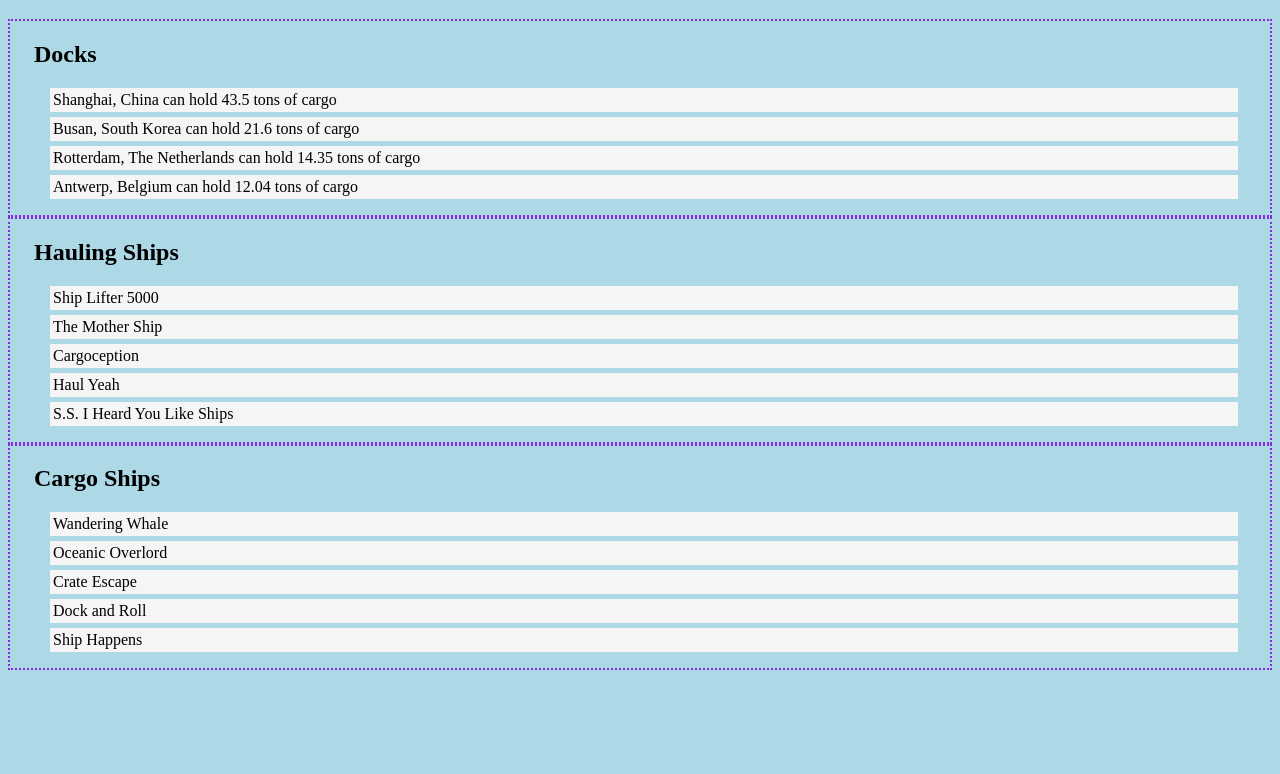
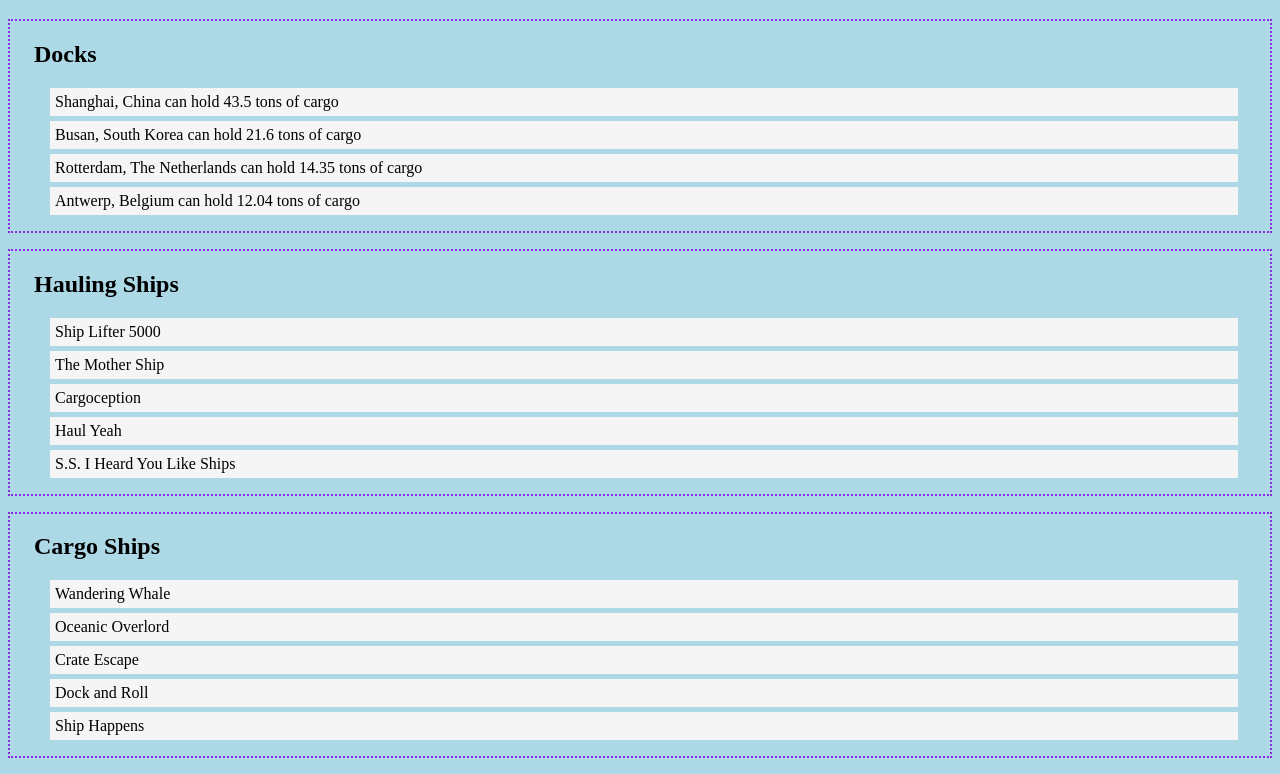
Before and after one commit to ntzeitlin/shipping-ships, a plain HTML site: page index.html in a window 1280 px wide. Shown: the part 61-835 px from the top of the page. Before the commit the page ends 800 px from the top, so only its background shows below. Drawn offline with Linux system fonts and the light colour scheme.

Commit message:
cleaned up css and naming

```diff
--- a/styles/layout.css
+++ b/styles/layout.css
@@ -11,7 +11,7 @@ li {
     margin-bottom: 5px;
     margin-right: 2em;
     list-style: none;
-    padding: 3px;
+    padding: 5px;
 }
 
 li:hover {
@@ -19,5 +19,6 @@ li:hover {
 }
 
 article {
-    border: 2px dotted blueviolet
+    border: 2px dotted blueviolet;
+    margin-bottom: 1em;
 }
```
